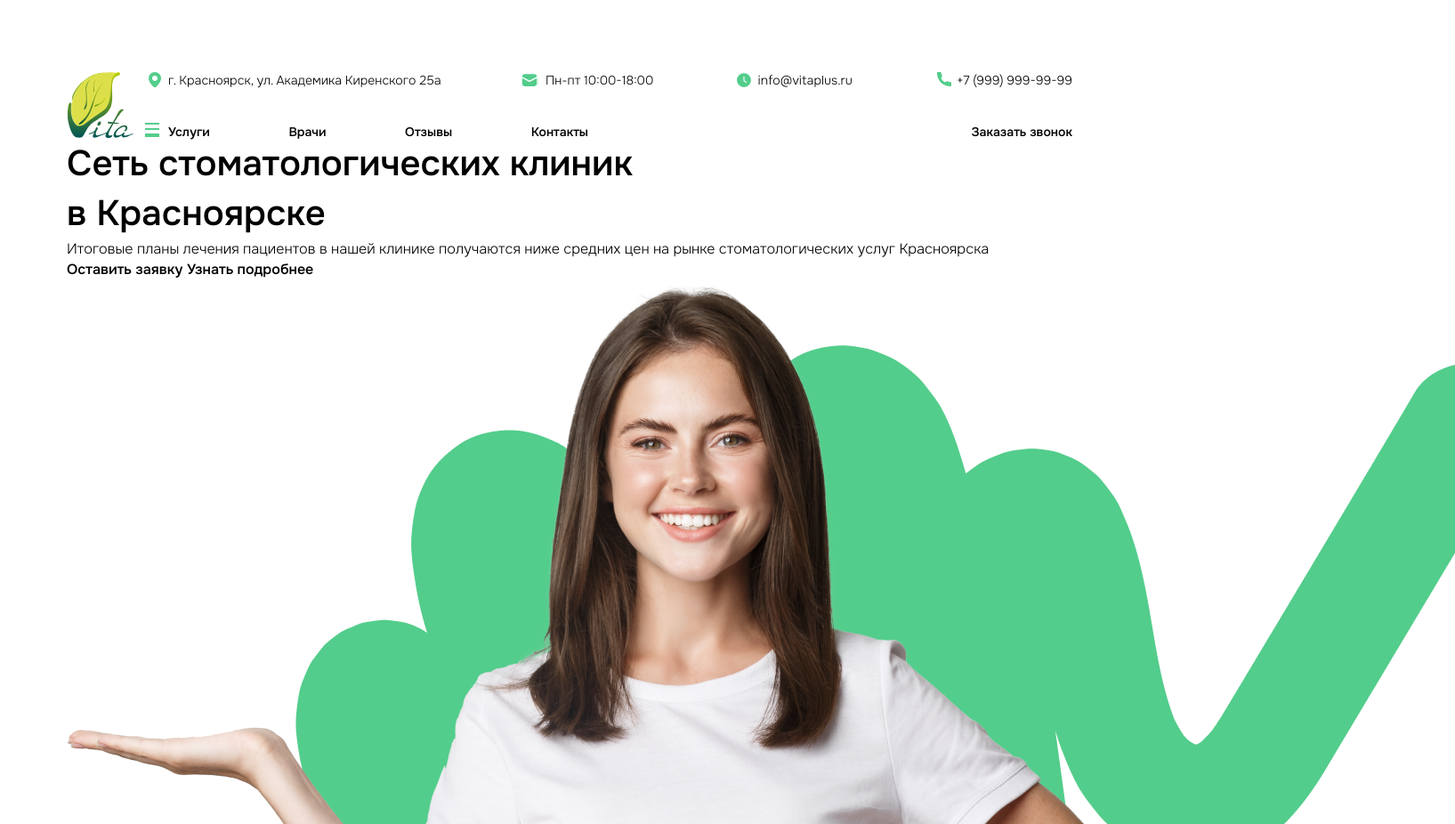
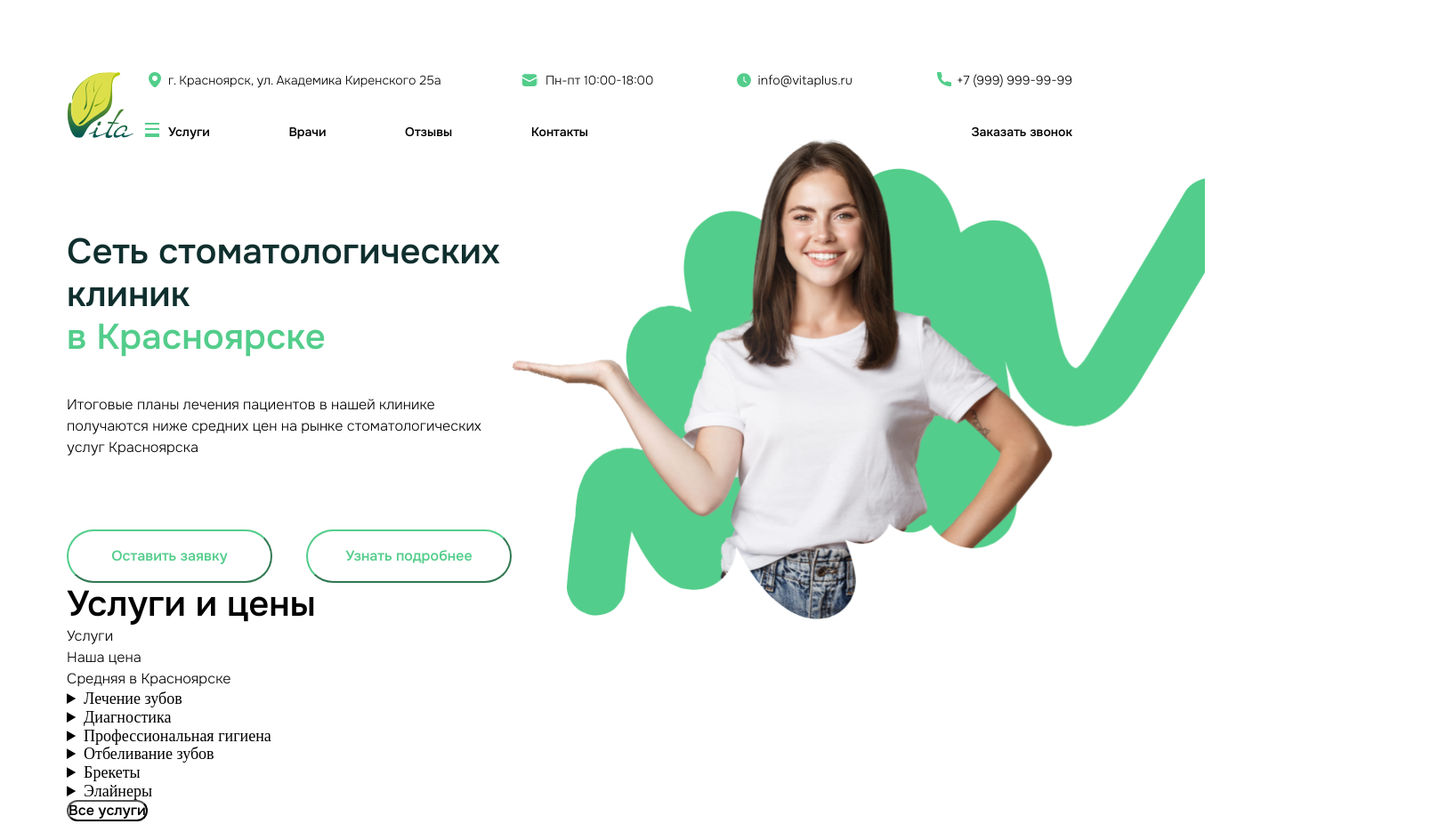
Before and after one commit to Mari-marina/Vitaplus, a website with bundled scripts: page src/index.html in a window 1280 px wide. Shown: the top 926 px of the page at 89% size, 1635 px wide, since content can reach past the window. Built offline with nearby package versions, Linux system fonts and the light colour scheme; files whose address does not match are found by name.

Commit message:
header no response

```diff
--- a/gulp/version.json
+++ b/gulp/version.json
@@ -1,3 +1,3 @@
 {
-    "main": "20220528194953"
+    "main": "20220528205540"
 }
--- a/src/html/header.html
+++ b/src/html/header.html
@@ -21,14 +21,18 @@
 		</nav>
 	</div>
 	<div class="header__wrapper">
-		<h1 class="header__title title">Сеть стоматологических клиник <h1 class="header__title--color title">в Красноярске</h1>
+		<div class="header__content">
+		<h1 class="header__title title">Сеть стоматологических клиник<h1 class="header__title--color title">в Красноярске</h1>
 	</h1>
 		<p class="header__text">Итоговые планы лечения пациентов в нашей клинике получаются ниже средних цен на рынке стоматологических услуг Красноярска</p>
 		<div class="header__button">
-			<button class="header__button--left">Оставить заявку</button>
-			<button class="header__button--right">Узнать подробнее</button>
+			<button class="header__btn">Оставить заявку</button>
+			<button class="header__btn">Узнать подробнее</button>
 		</div>
 	</div>
+	<div class="header__images">
 	<img class="header__img" src="./../img/main-img.png" alt="main-img">
 </div>
+</div>
+</div>
 </header>
--- a/src/scss/abstracts/_variables.scss
+++ b/src/scss/abstracts/_variables.scss
@@ -2,6 +2,7 @@
 
 //colors
 $accentColor: #53CD8B;
+$textColor: #0F2F2E;
 
 //backgroundColors
 
--- a/src/scss/base/_normalize.scss
+++ b/src/scss/base/_normalize.scss
@@ -353,7 +353,7 @@ li {
 
 
 button {
-  border: none;
+  // border: none;
   background-color: transparent;
   cursor: pointer;
 }
--- a/src/scss/base/_tipography.scss
+++ b/src/scss/base/_tipography.scss
@@ -4,6 +4,9 @@ h1 {
 	font-size: 40px;
 	font-weight: 500;
 	line-height: 56px
+}
+h1 {
+	color: $textColor
 }
 button {
 	font-family: OnestMedium;
--- /dev/null
+++ b/src/scss/blocks/_header.scss
@@ -0,0 +1,48 @@
+.header {
+  &__wrapper {
+    margin-top: 103px;
+    display: flex;
+  }
+  &__title--color {
+    color: $accentColor;
+  }
+  &__content {
+    max-width: 500px;
+    width: 100%;
+  }
+  &__text {
+    font-style: normal;
+font-weight: 400;
+font-size: 16px;
+line-height: 150%;
+margin-top: 40px;
+  }
+  &__btn {
+    border-color: $accentColor;
+    color: $accentColor;
+    width: 231px;
+    height: 60px;
+  }
+  &__btn:hover {
+    color: #FFFFFF;
+    background-color: $accentColor;
+    border: none;
+  }
+  &__button {
+    margin-top: 80px;
+    display: flex;
+    justify-content: space-between;
+  }
+  &__images {
+    position: relative;
+  }
+  &__img {
+    position: absolute;
+    max-width: 779px;
+    bottom: -41px;
+  }
+}
+.title {
+  line-height: 120%;
+  font-style: normal;
+}
```
Also changed, not shown: dist/css/style.css, dist/css/style.min.css, dist/index.html.
